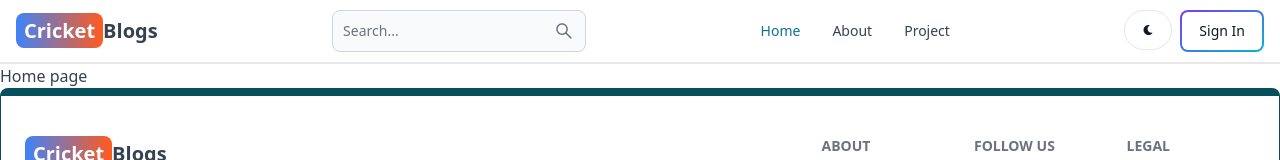
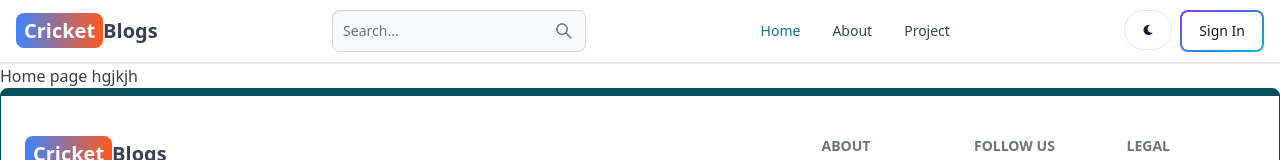
Before and after one commit to prashantkumar-creates/Blog-App, a React (Vite) app in the folder client/: page / in a window 1280 px wide. Shown: the top 160 px of the page. Built offline with nearby package versions, Linux system fonts and the light colour scheme; no server answers.

Commit message:
added gihub pages

```diff
--- a/client/package.json
+++ b/client/package.json
@@ -29,6 +29,7 @@
     "eslint-plugin-react": "^7.33.2",
     "eslint-plugin-react-hooks": "^4.6.0",
     "eslint-plugin-react-refresh": "^0.4.5",
+    "gh-pages": "^6.1.1",
     "postcss": "^8.4.33",
     "tailwindcss": "^3.4.1",
     "vite": "^5.0.8"
--- a/client/src/pages/Home.jsx
+++ b/client/src/pages/Home.jsx
@@ -4,7 +4,7 @@ function Home() {
   return (
     <div>
       Home page
-
+    hgjkjh
   </div>
   )
 }
```
Also changed, not shown: 1 other file (tests, documents, lock files or other folders).
